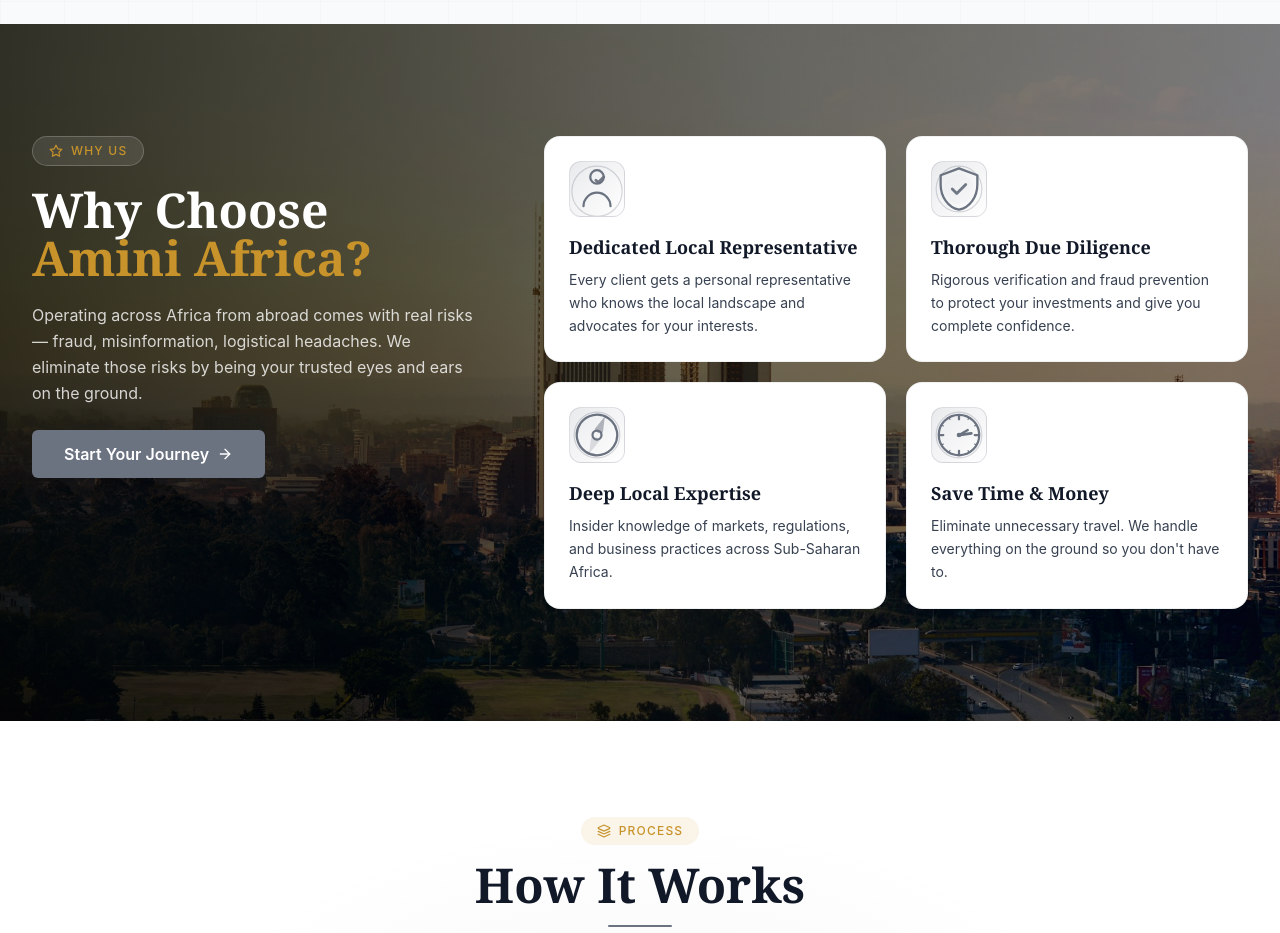
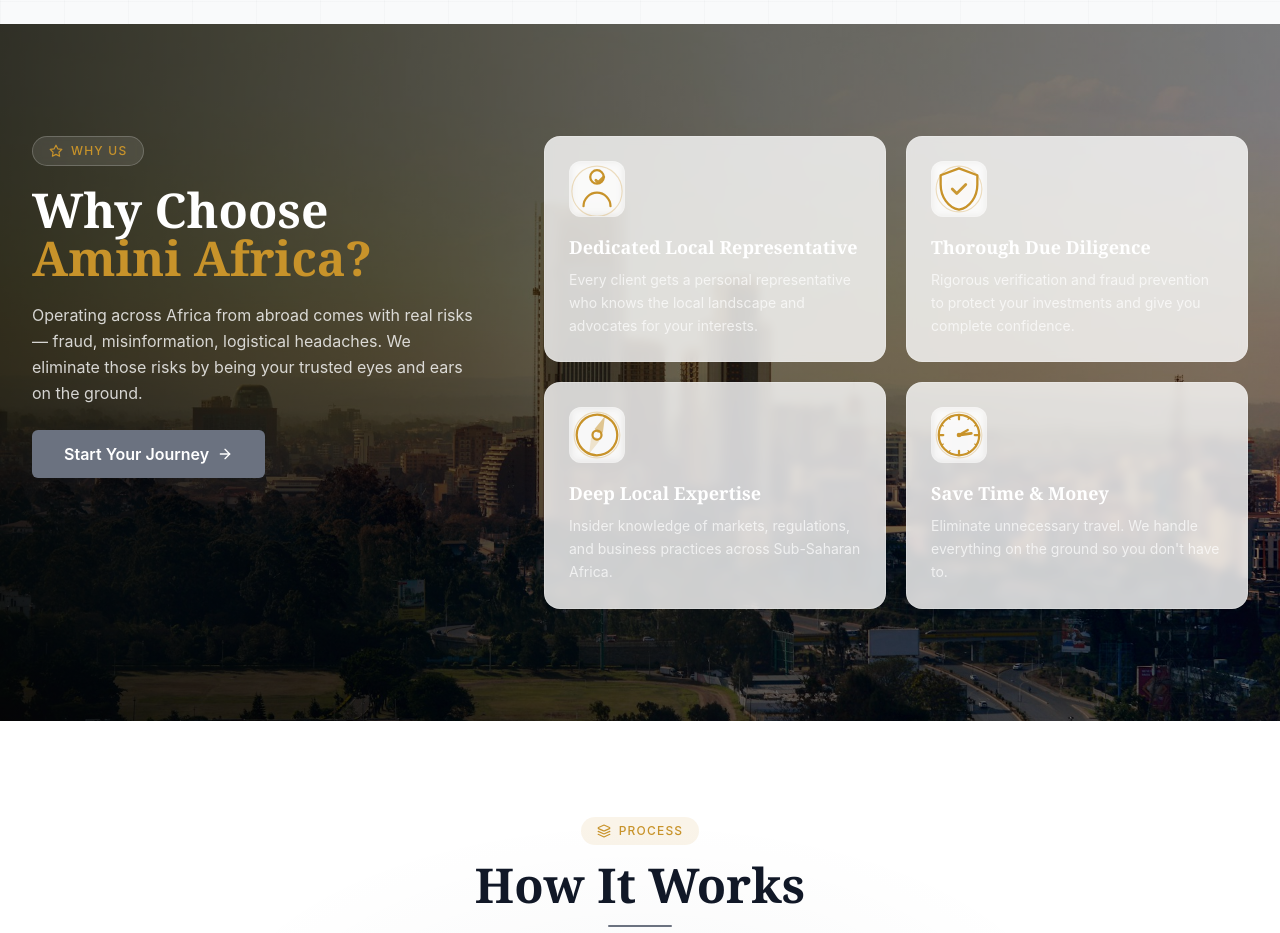
Before and after one commit to aminiafricaco-commits/amini-africa, a Next.js app: page / in a window 1280 px wide. Shown: the part 2880-3813 px from the top of the page. Built offline with nearby package versions, Linux system fonts and the light colour scheme.

Commit message:
Make Why Choose cards semi-transparent with backdrop blur, white/gold text

```diff
--- a/src/components/sections/why-choose-us.tsx
+++ b/src/components/sections/why-choose-us.tsx
@@ -83,15 +83,15 @@ export function WhyChooseUs() {
                   whileInView={{ opacity: 1, y: 0 }}
                   viewport={{ once: true }}
                   transition={{ duration: 0.4, delay: index * 0.08 }}
-                  className="bg-white rounded-2xl p-6 border border-primary/10 hover:border-primary/30 hover:shadow-lg hover:-translate-y-0.5 transition-all duration-300 group"
+                  className="bg-white/80 backdrop-blur-sm rounded-2xl p-6 border border-white/20 hover:border-white/40 hover:shadow-xl hover:-translate-y-0.5 transition-all duration-300 group"
                 >
-                  <div className="flex items-center justify-center w-14 h-14 rounded-xl bg-gradient-to-br from-primary/15 to-white border border-primary/20 mb-4 group-hover:from-primary/25 group-hover:scale-105 transition-all duration-300">
-                    <IconComponent className="text-primary" />
+                  <div className="flex items-center justify-center w-14 h-14 rounded-xl bg-white/20 backdrop-blur-sm border border-white/20 mb-4 group-hover:bg-white/30 group-hover:scale-105 transition-all duration-300">
+                    <IconComponent className="text-brand-gold" />
                   </div>
-                  <h3 className="font-heading font-bold text-lg text-foreground mb-2">
+                  <h3 className="font-heading font-bold text-lg text-white mb-2">
                     {reason.title}
                   </h3>
-                  <p className="text-sm text-muted-foreground leading-relaxed">
+                  <p className="text-sm text-white/70 leading-relaxed">
                     {reason.description}
                   </p>
                 </motion.div>
```
